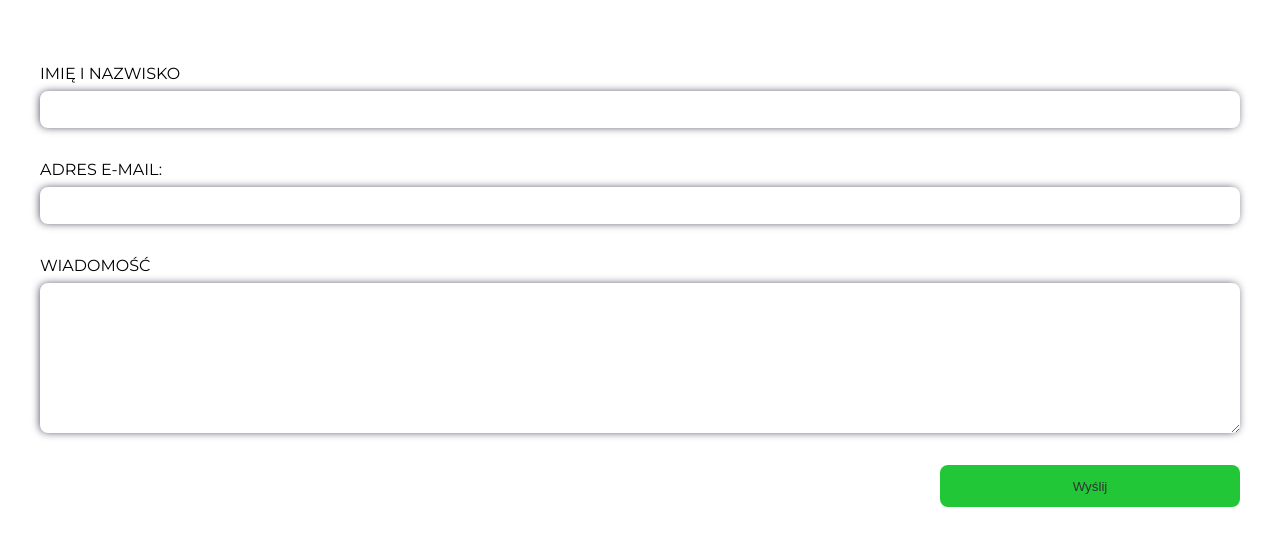
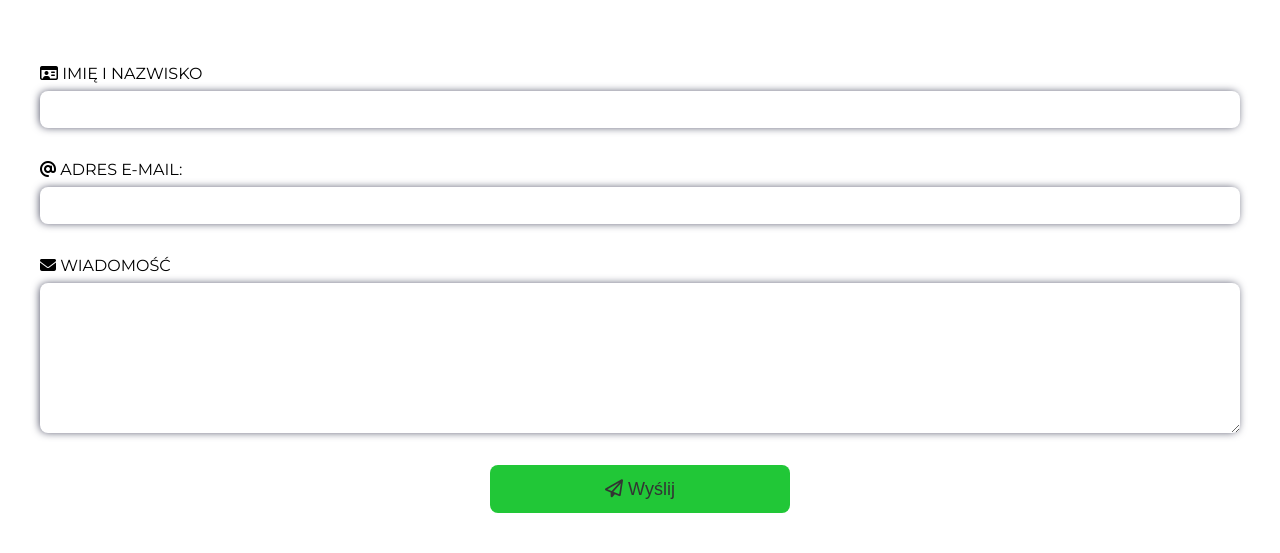
Before and after one commit to tomaszrus/ForestWebsite, a website: page contact.html in a window 1280 px wide. Shown: the part 450-1003 px from the top of the page. Drawn offline with Linux system fonts and the light colour scheme; grey boxes are pictures that could not be loaded.

Commit message:
added scroll-padding, icons. general code fixes

```diff
--- a/contact.html
+++ b/contact.html
@@ -23,7 +23,7 @@
     </button>
     <div class="nav__desktop wrapper">
         <div class="nav__desktop-logo ">
-            <a class="nav-link" href="./home"><i class="fa-solid fa-tree"></i> Forest</a>
+            <a class="nav-link" href="index.html"><i class="fa-solid fa-tree"></i> Forest</a>
         </div>
         <div class="nav__desktop-menu ">
             <a href="./#home" class="nav-link active">Home</a>
@@ -59,15 +59,18 @@
                 <form class="contact__form">
                     <div class="contact__form-top">
 
-                        <label for="name" class="contact__form-label">Imię i nazwisko</label>
+                        <label for="name" class="contact__form-label"><i class="fa-regular fa-id-card"></i> Imię i
+                            nazwisko</label>
                         <input type="text" class="contact__form-input" id="name">
 
-                        <label for="email" class="contact__form-label">Adres e-mail:</label>
+                        <label for="email" class="contact__form-label"> <i class="fa-solid fa-at"></i> Adres
+                            e-mail:</label>
                         <input type="text" class="contact__form-input" id="email">
                     </div>
-                    <label for="msg" class="contact__form-label">Wiadomość</label>
+                    <label for="msg" class="contact__form-label"><i class="fa-solid fa-envelope"></i> Wiadomość</label>
                     <textarea id="msg" class="contact__form-textarea"></textarea>
-                    <button type="submit" class="contact__form-btn btn-special-animation">Wyślij</button>
+                    <button type="submit" class="contact__form-btn btn-special-animation"> <i
+                            class="fa-regular fa-paper-plane"></i> Wyślij</button>
                 </form>
                 <div class="google-maps">
                     <iframe
@@ -121,7 +124,7 @@
 
 
     <hr>
-    <p class="footer__bottom-text">&copy; <span class="footer__year"></span> Tropical Paradise</p>
+    <p class="footer__bottom-text">&copy; <span class="footer__year"></span> Forest Group</p>
 </footer>
     <script src="dist/js/main.min.js"></script>
 </body>
--- a/src/js/main.js
+++ b/src/js/main.js
@@ -25,7 +25,7 @@ const handleScrollSpy = () => {
 	const sections = []
 
 	scrollSpySections.forEach(section => {
-		if (window.scrollY <= section.offsetTop + section.offsetHeight - 103) {
+		if (window.scrollY <= section.offsetTop + section.offsetHeight - 80) {
 			sections.push(section)
 
 			const activeSection = document.querySelector(`[href*="${sections[0].id}"]`)
--- a/src/sass/_medium.scss
+++ b/src/sass/_medium.scss
@@ -58,6 +58,9 @@
 		}
 	}
 	.contact {
+		&__form-btn {
+			align-self: flex-en
+		}
 		.google-maps {
 			padding-bottom: 50%;
 		}
--- a/src/sass/style.scss
+++ b/src/sass/style.scss
@@ -10,6 +10,7 @@
 html {
 	font-size: 62.5%;
 	scroll-behavior: smooth;
+	scroll-padding-top: 80px;
 }
 
 body {
@@ -285,15 +286,20 @@ body {
 		min-height: 150px;
 	}
 	&__form-btn {
-		align-self: flex-end;
-		padding: 1em;
+		align-self: center;
+		padding: 0.75em;
 		width: 100%;
 		max-width: 300px;
+		font-size: 1.8rem;
 		color: $dark;
 		border: none;
 		border-radius: 8px;
 		background-color: $darkGreen;
 		cursor: pointer;
+		transition: color 0.3s;
+		&:hover {
+			color: white;
+		}
 	}
 	.google-maps {
 		margin-top: 3em;
```
Also changed, not shown: index.html (+2 -2 lines), offers.html (+2 -2 lines), dist/css/style.min.css, dist/js/main.min.js, 3 other files.
